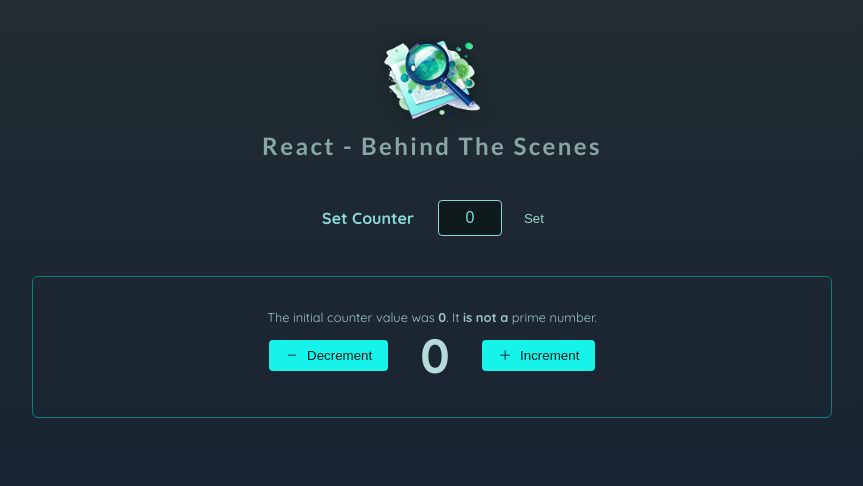
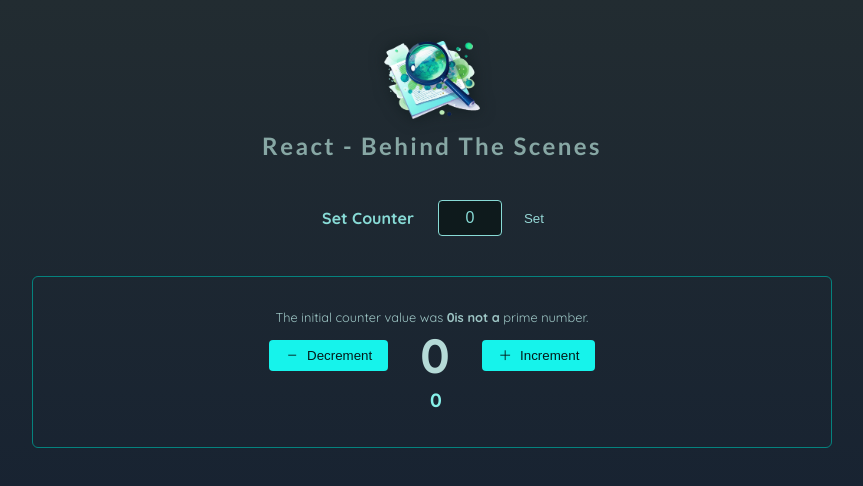
Before and after one commit to ChingTaja/Exercise-U-React, a React (Vite) app: page / in a window 1280 px wide. Shown: the top 486 px of the page, without its empty margins (208-1071 px from the left). Built offline with nearby package versions, Linux system fonts and the light colour scheme.

Commit message:
feat: counter history

```diff
--- a/src/component/counter/Counter/Counter.jsx
+++ b/src/component/counter/Counter/Counter.jsx
@@ -1,13 +1,15 @@
-import { useState, memo, useCallback } from 'react';
+import { useState, memo, useCallback, useMemo } from 'react';
 
 import IconButton from '../UI/IconButton.jsx';
 import MinusIcon from '../UI/Icons/MinusIcon.jsx';
 import PlusIcon from '../UI/Icons/PlusIcon.jsx';
 import CounterOutput from './CounterOutput.jsx';
+import CounterHistory from '../Counter/CounterHistory.jsx';
 import { log } from '../log.js';
 
 function isPrime(number) {
   log('Calculating if is prime number', 2, 'other');
+
   if (number <= 1) {
     return false;
   }
@@ -25,33 +27,40 @@
 
 const Counter = memo(function Counter({ initialCount }) {
   log('<Counter /> rendered', 1);
-  const initialCountIsPrime = isPrime(initialCount);
 
-  const [counter, setCounter] = useState(initialCount);
+  const initialCountIsPrime = useMemo(() => isPrime(initialCount), [initialCount]);
+
+  // const [counter, setCounter] = useState(initialCount);
+  const [counterChanges, setCounterChanges] = useState([{ value: initialCount, id: Math.random() * 1000 }]);
+
+  const currentCounter = counterChanges.reduce((prevCounter, counterChange) => prevCounter + counterChange.value, 0);
 
   const handleDecrement = useCallback(function handleDecrement() {
-    setCounter((prevCounter) => prevCounter - 1);
+    // setCounter((prevCounter) => prevCounter - 1);
+    setCounterChanges((prevCounterChanges) => [{ value: -1, id: Math.random() * 1000 }, ...prevCounterChanges]);
   }, []);
 
   const handleIncrement = useCallback(function handleIncrement() {
-    setCounter((prevCounter) => prevCounter + 1);
+    // setCounter((prevCounter) => prevCounter + 1);
+    setCounterChanges((prevCounterChanges) => [{ value: 1, id: Math.random() * 1000 }, ...prevCounterChanges]);
   }, []);
 
   return (
     <section className="counter">
       <p className="counter-info">
-        The initial counter value was <strong>{initialCount}</strong>. It{' '}
+        The initial counter value was <strong>{initialCount}</strong>
         <strong>is {initialCountIsPrime ? 'a' : 'not a'}</strong> prime number.
       </p>
       <p>
         <IconButton icon={MinusIcon} onClick={handleDecrement}>
           Decrement
         </IconButton>
-        <CounterOutput value={counter} />
+        <CounterOutput value={currentCounter} />
         <IconButton icon={PlusIcon} onClick={handleIncrement}>
           Increment
         </IconButton>
       </p>
+      <CounterHistory history={counterChanges} />
     </section>
   );
 });
--- a/src/component/counter/Counter/CounterHistory.jsx
+++ b/src/component/counter/Counter/CounterHistory.jsx
@@ -23,8 +23,8 @@
 
   return (
     <ol>
-      {history.map((count, index) => (
-        <HistoryItem key={index} count={count} />
+      {history.map((count) => (
+        <HistoryItem key={count.id} count={count.value} />
       ))}
     </ol>
   );
--- a/src/component/counter/Home.jsx
+++ b/src/component/counter/Home.jsx
@@ -12,6 +12,7 @@
 
   function handleSetCount(newCount) {
     setChosenCount(newCount);
+    console.log(chosenCount);
   }
 
   return (
@@ -19,7 +20,7 @@
       <Header />
       <main>
         <ConfigureCounter onSet={handleSetCount} />
-        <Counter initialCount={chosenCount} />
+        <Counter key={chosenCount} initialCount={chosenCount} />
       </main>
     </>
   );
```
Also changed, not shown: 1 other file (tests, documents, lock files or other folders).
